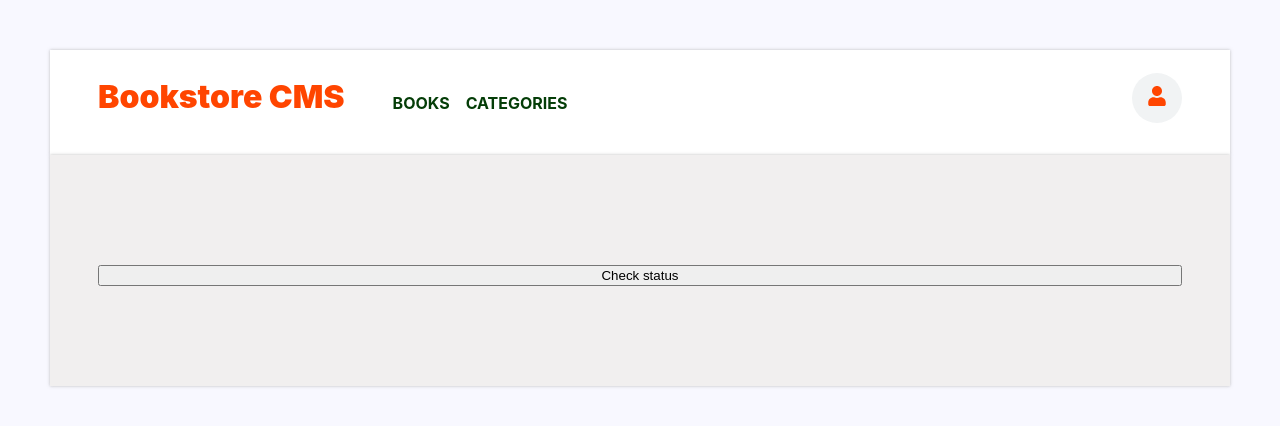
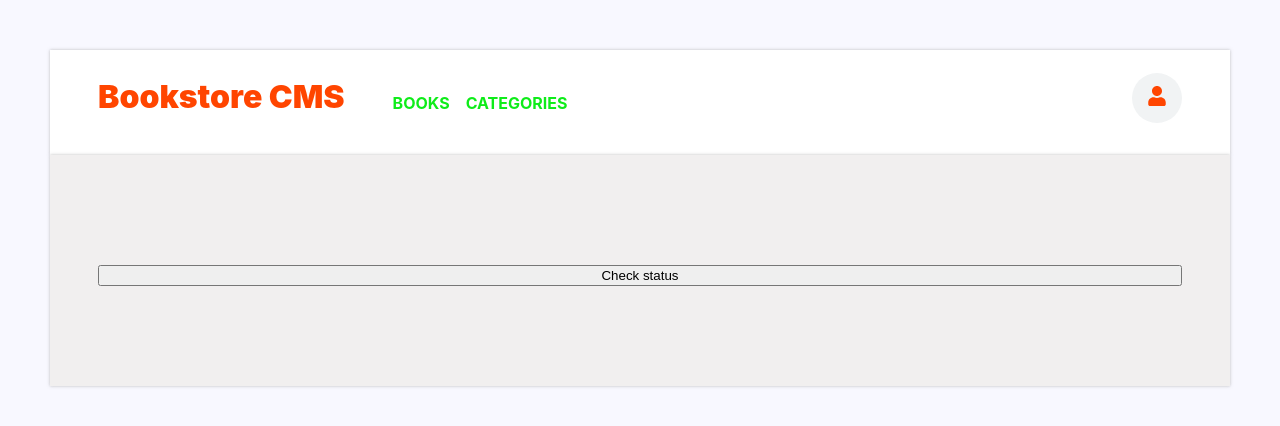
Before and after one commit to developertariq/bookstore, a React (Create React App) app: page /Categories in a window 1280 px wide. Shown: the top 426 px of the page. Built offline with nearby package versions, Linux system fonts and the light colour scheme.

Commit message:
Change markup for header

```diff
--- a/src/css/App.css
+++ b/src/css/App.css
@@ -22,7 +22,7 @@
   display: block;
   padding: 8px 8px;
   text-decoration: none;
-  color: #043d07;
+  color: #07eb12f8;
   text-transform: uppercase;
   font-size: medium;
   font-weight: bold;
```
